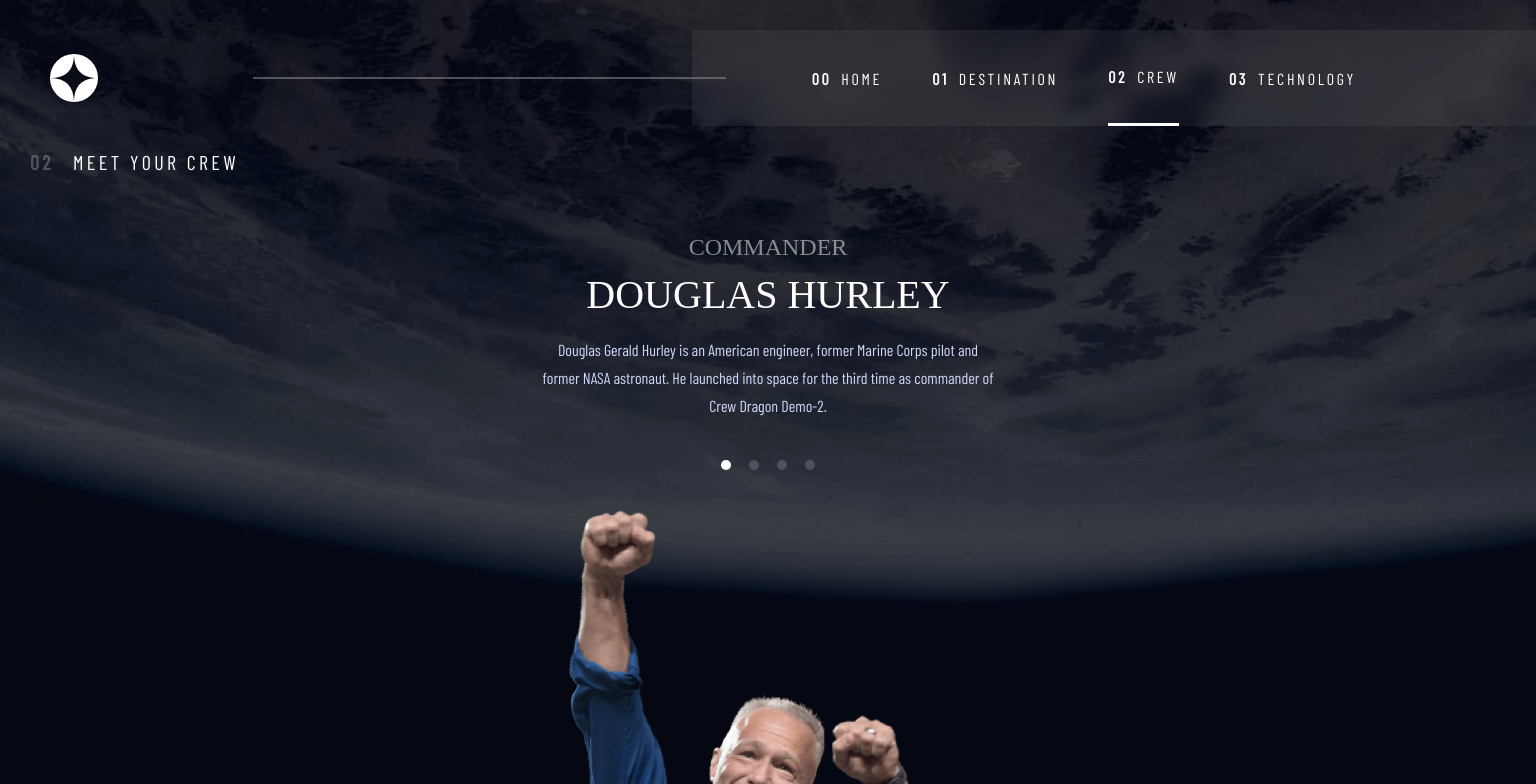
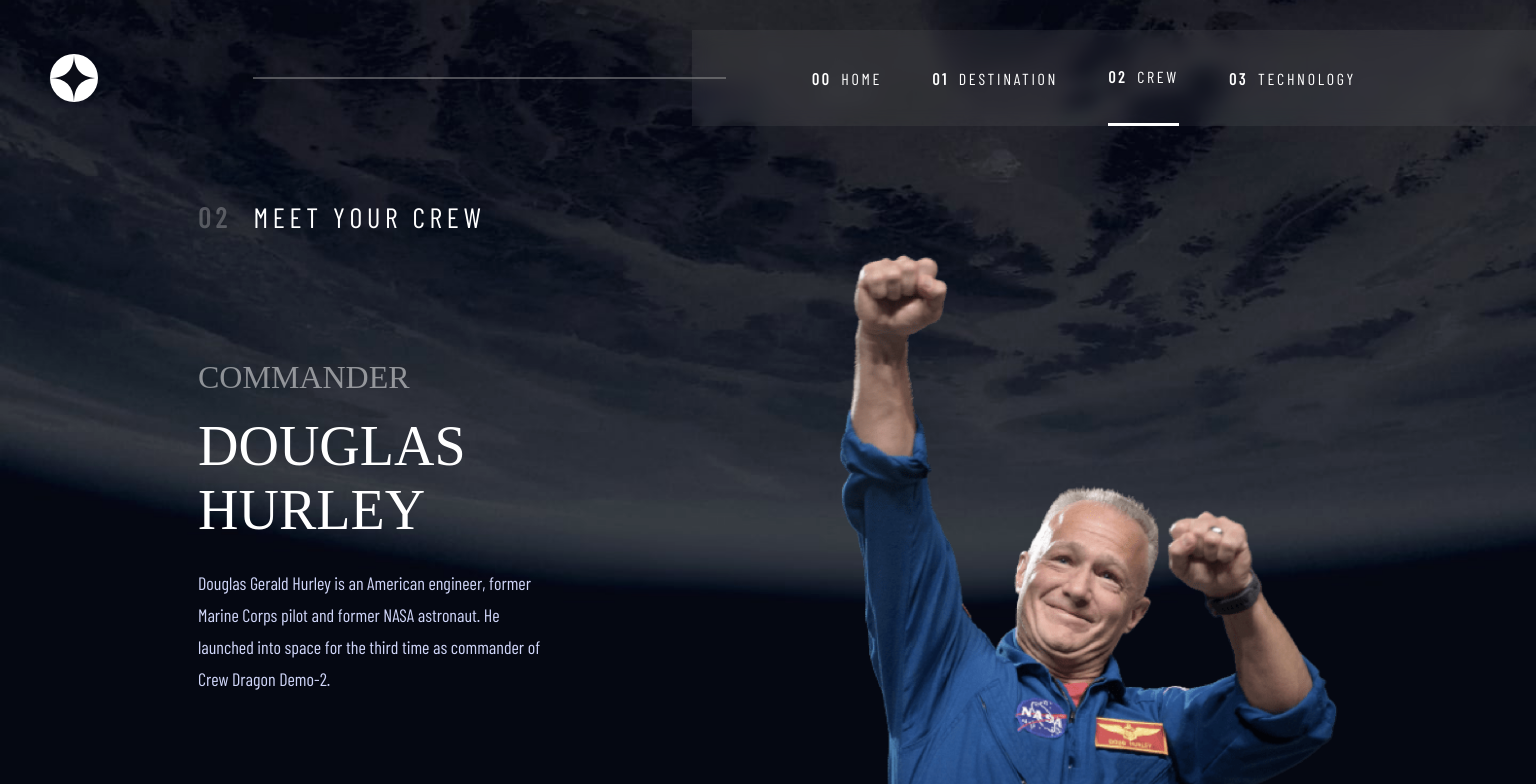
Before and after one commit to LucasS-Goncalves/space-tourism, an Angular app: page /crew in a window 1536 px wide. Shown: the top 784 px of the page. Built offline with nearby package versions, Linux system fonts and the light colour scheme; a web font is replaced by a local one.

Commit message:
finishing desktop and adding width auto in section

```diff
--- a/src/app/pages/crew/crew.component.css
+++ b/src/app/pages/crew/crew.component.css
@@ -18,7 +18,7 @@ section{
   flex-direction: column;
   align-items: center;
   gap: 40px;
-  padding-bottom: 80px;
+  /* padding-bottom: 80px; */
   animation: loadingRouter 1.2s;
 }
 
@@ -148,7 +148,6 @@ section .container .info-container .member-info-article .bio{
 
   section .container img{
     width: 400px;
-    transition: .3s;
   }
 
   section .container .info-container{
@@ -178,4 +177,60 @@ section .container .info-container .member-info-article .bio{
     background-position: right center;
     background-size: cover;
   }
+
+  section{
+    width: auto;
+    top: 200px;
+    gap: 20px;
+  }
+
+  section h1{
+    font-size: 1.75rem;
+    letter-spacing: 4.72px;
+    margin-left: 0;
+  }
+
+  section .container{
+    width: auto;
+    flex-direction: row-reverse;
+    align-items: center;
+    gap: 150px;
+  }
+
+  section .container img{
+    width: 500px;
+  }
+
+  section .container .info-container{
+    gap: 120px;
+    align-items: flex-start;
+  }
+
+  section .container .info-container .member-info-article{
+    width: 490px;
+    align-items: flex-start;
+    text-align: start;
+  }
+
+  section .container .info-container .slider-dots li div{
+    width: 15px;
+    height: 15px;
+    cursor: pointer;
+  }
+
+  section .container .info-container .member-info-article .role{
+    font-size: 2rem;
+  }
+
+  section .container .info-container .member-info-article .name{
+    font-size: 3.5rem;
+    margin: 18px 0 25px 0;
+  }
+
+  section .container .info-container .member-info-article .bio{
+    width: 360px;
+    font-size: 1.125rem;
+    line-height: 32px;
+  }
+
 }
--- a/src/app/pages/destination/destination.component.css
+++ b/src/app/pages/destination/destination.component.css
@@ -229,6 +229,7 @@ section .container .moons-info-article-container .distance-travelTime-article{
   }
 
   section{
+    width: auto;
     top: 220px;
     gap: 80px;
   }
@@ -236,7 +237,7 @@ section .container .moons-info-article-container .distance-travelTime-article{
   section h1{
     font-size: 1.75rem;
     letter-spacing: 4.72px;
-    margin-left: 50px;
+    margin-left: 0;
   }
 
   section .container{
```
